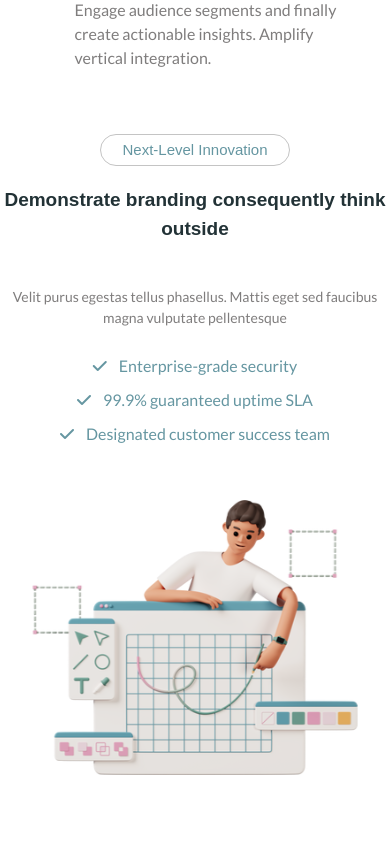
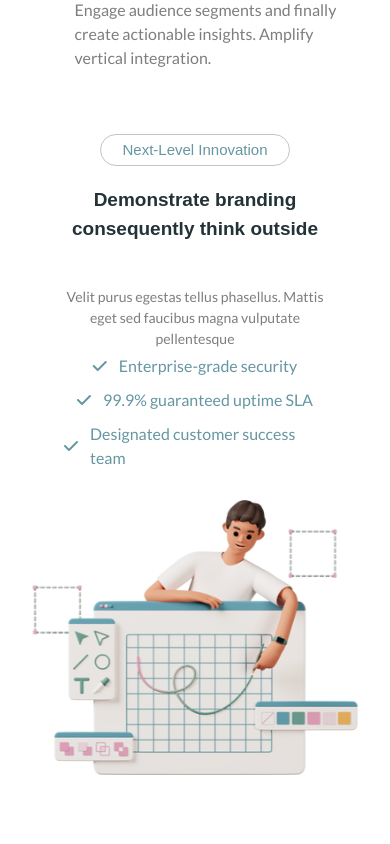
Before and after one commit to Nokihera/Figma-web-pj, a React (Vite) app: page / in a window 390 px wide. Shown: the part 2780-3624 px from the top of the page. Built offline with nearby package versions, Linux system fonts and the light colour scheme.

Commit message:
responsive

```diff
--- a/src/components/CallToAction.jsx
+++ b/src/components/CallToAction.jsx
@@ -25,9 +25,9 @@ const CallToAction = () => {
         <div className="flex items-center justify-center">
           <input
             type="text"
-            className="rounded-l-[8px] py-[8px] px-[18px] shadow-lg outline-none border-b-[1px] border-t-[1px] border-l-[1px] focus:border-blue-500"
+            className="rounded-l-[8px] py-[8px] px-[18px] shadow-lg outline-none border-b-[1px] border-t-[1px] border-l-[1px] focus:border-blue-500 w-full"
           />
-          <button className="font-lato text-[16px] text-[#E6E9EC] border-[1px] border-[#6596A1] bg-[#6596A1] rounded-r-[8px] py-[8px] px-[18px]">
+          <button className="font-lato text-[14px] md:text-[16px] text-[#E6E9EC] border-[1px] border-[#6596A1] bg-[#6596A1] rounded-r-[8px] md:py-[8px] md:px-[18px] py-[9.5px] px-2">
             Primary
           </button>
         </div>
--- a/src/components/InovationSection.jsx
+++ b/src/components/InovationSection.jsx
@@ -4,7 +4,7 @@ const InovationSection = () => {
   return (
     <div className="w-full h-full md:h-[541px] py-[64px] gap-[64px] flex justify-center items-center content-center">
       <div className="w-full h-full md:h-[413px] grid grid-flow-row grid-cols-1 md:grid-cols-2">
-        <div className="flex flex-col gap-[20px] md:items-start items-center content-center md:content-start">
+        <div className="flex flex-col gap-[20px] md:items-start items-center content-center md:content-start px-16">
           <div className="">
             <h1 className="font-futura text-[15px] md:text-[20px] text-[#6596A1] border-[1px] border-[#C4C4C4] rounded-[20px] w-[190px] md:w-[230px] h-[32px] py-[5px] px-[15px] flex justify-center items-center ">
               Next-Level Innovation
```
